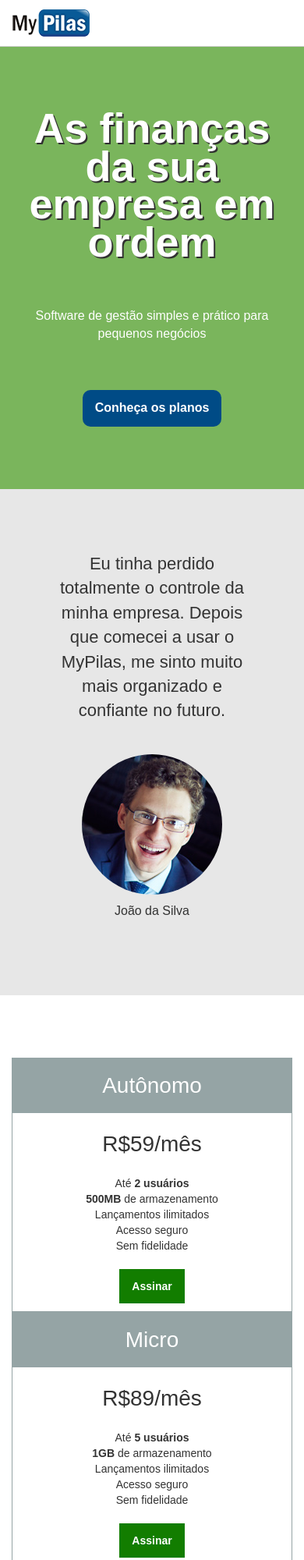
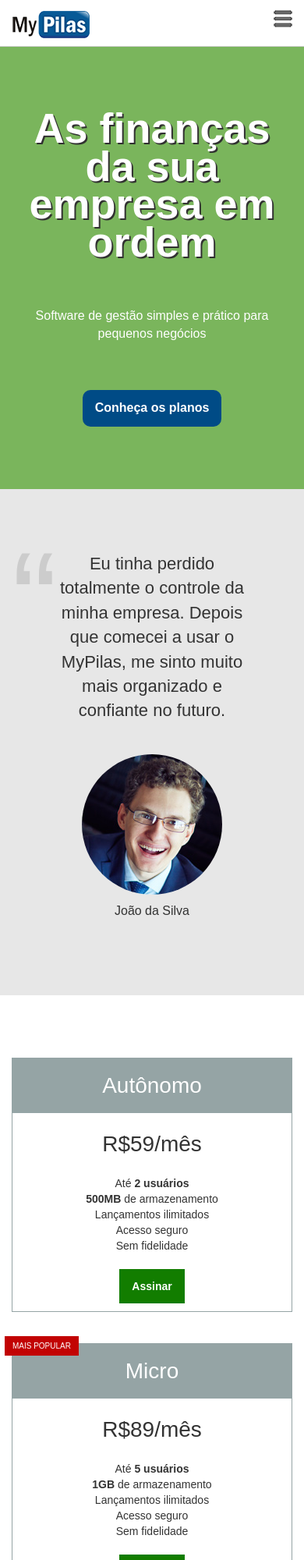
Before and after one commit to jeffersoncarvalho/algaworks, a plain HTML site: page htmlcssbem/mypilas/index.html in a window 390 px wide. Shown: the top 2000 px of the page at 78% size. Drawn offline with Linux system fonts and the light colour scheme.

Commit message:
cabeçalho responsivo.

```diff
--- a/htmlcssbem/mypilas/css/componentes.css
+++ b/htmlcssbem/mypilas/css/componentes.css
@@ -36,8 +36,21 @@
 	padding: 10px;
 	border: 1px solid #95a4a5;
 	font-size: 1.4rem;
+	position: relative;
 
 }
+.plano--mais-popular::after{
+	background-color: #c20303;
+	color: #fff;
+	content: "MAIS POPULAR";
+	position: absolute;
+	top: -10px;
+	left: -10px;
+	font-size: 0.7142em;
+	padding: 0 10px;
+	line-height: 2.5;
+}
+
 
 .plano__cabecalho{
 	background-color: #95a4a5;
@@ -120,10 +133,20 @@
 }
 
 .depoimento > blockquote{
+	position: relative;
 	margin: 0;
 	padding: 0 60px;
 	text-align: center;
 	font-size: 1em;
+}
+
+.depoimento > blockquote::before{
+	position: absolute;
+	left: 0;
+	top: -0.35em;
+	color: #ccc;
+	content: "\201c";
+	font-size: 8em;
 }
 
 .depoimento__autor{
@@ -139,3 +162,30 @@
 .depoimento__autor > p{
 	margin-top: 10px;
 }
+
+/*NAVEGAÇÃO*/
+
+.navegacao{
+
+}
+
+.navegacao_menu{
+	float: right;
+}
+
+/*BOTAO-CHAVEADOR*/
+
+.botao-chaveador{
+	background: none;
+	background-image: url("../imagens/bars.png");
+	border:0;
+	width: 24px;
+	height: 24px;
+	outline: none;
+}
+
+@media(min-width: 992px){
+	.botao-chaveador{
+		display: none;
+	}
+}
--- a/htmlcssbem/mypilas/css/layout.css
+++ b/htmlcssbem/mypilas/css/layout.css
@@ -1,11 +1,21 @@
 .layout-cabecalho{
 	height: 60px;
+	line-height: 60px;
 	border-bottom: 1px solid #CCC;
 }
 
+.layout-cabecalho--home{
+	background-color: #fff;
+	position: fixed;
+	top: 0;
+	left: 0;
+	right: 0;
+	z-index: 1;
+}
+/*
 .layout-cabecalho img{
 	margin-top: 12px;
-}
+}*/
 
 .layout-planos{
 	padding: 80px 0;
@@ -14,6 +24,7 @@
 
 .layout-chamada{
 	padding: 80px 0;
+	margin-top: 60px;
 	background-color: #7ab55c;
 }
 
@@ -21,3 +32,17 @@
 	padding: 80px 0;
 	background-color: #e7e7e7;
 }
+
+.layout-rodape{
+	padding: 40px 0;
+	background-color: #484848;
+	color: #fff;
+	text-align: center;
+	font-weight: bold;
+}
+
+@media(max-width: 749px){
+	.layout-planos .row > div:not(.ultima-coluna){
+		margin-bottom: 40px;
+	}
+}
--- a/htmlcssbem/mypilas/index.html
+++ b/htmlcssbem/mypilas/index.html
@@ -12,9 +12,16 @@
 <body>
 	<!-- JEFFERSON DE CARVALHO SILVA -->
 	<!-- Campus da UFC - Quixadá -->
-	<header class="layout-cabecalho">
+	<header class="layout-cabecalho layout-cabecalho--home">
 		<div class="container">
-			<img src="imagens/logo.png" width="100" height="35" alt="MyPilas">
+			<nav class="navegacao">
+				<img src="imagens/logo.png" width="100" height="35" alt="MyPilas">
+				<div class="navegacao_menu">
+					<button class="botao-chaveador">
+
+					</button>
+				</div>
+			</nav>
 		</div>
 	</header>
 
@@ -65,7 +72,7 @@
 				</div>
 
 				<div class="col-sm-4">
-					<article class="plano">
+					<article class="plano plano--mais-popular">
 						<h2 class="plano__cabecalho">Micro</h2>
 						<div class="plano__preco">R$89/mês</div>
 						<ul class="plano__caracteristicas">
@@ -81,7 +88,7 @@
 					</article>
 				</div>
 
-				<div class="col-sm-4">
+				<div class="col-sm-4 ultima-coluna">
 					<article class="plano">
 						<h2 class="plano__cabecalho">Pequena</h2>
 						<div class="plano__preco">R$99/mês</div>
@@ -101,6 +108,10 @@
 			</div> <!-- row -->
 		</div> <!-- container -->
 	</div>  <!-- planos -->
-
+	<footer class="layout-rodape">
+		<div class="container">
+			<p>&copy; MyPilas. Todos os direitos reservados.</p>
+		</div>
+	</footer>
 </body>
 </html>
```
Also changed, not shown: htmlcssbem/mypilas/imagens/bars.png (added).
